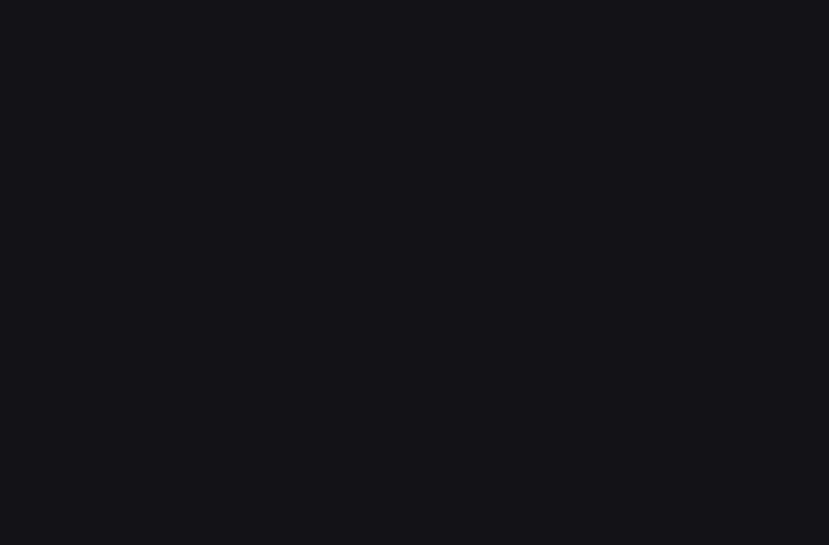
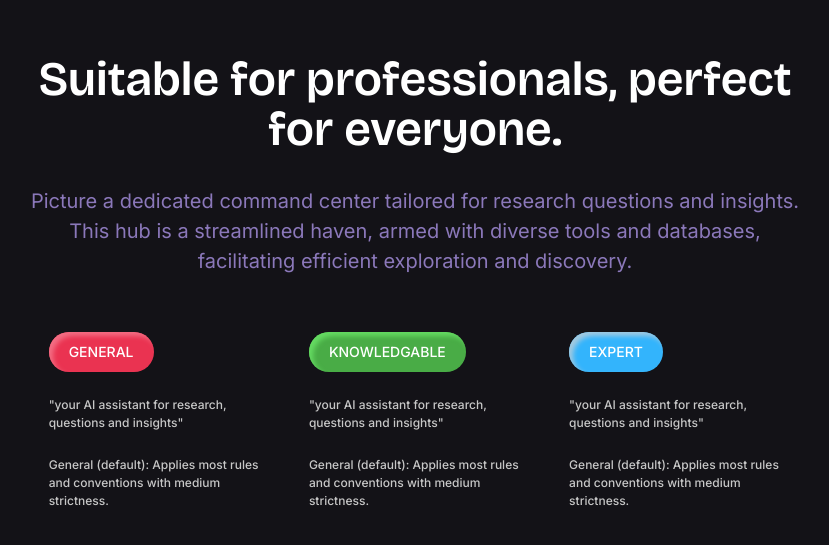
Before and after one commit to mashami/pagebot.ai, a Next.js app: page / in a window 1280 px wide. Shown: the part 3574-4119 px from the top of the page, without its empty margins (225-1054 px from the left). Before the commit the page ends 3493 px from the top, so only its background shows below. Built offline with nearby package versions, Linux system fonts and the light colour scheme.

Commit message:
feat:adding the About section

```diff
--- a/src/app/page.tsx
+++ b/src/app/page.tsx
@@ -3,6 +3,7 @@
 
 import Background from "@/components/Background"
 import { ButtonStart } from "@/components/ButtonStart"
+import { AboutSection } from "@/components/HomeSections /AboutSection"
 import { PriceSection } from "@/components/HomeSections /PriceSection"
 import { YourBuddySection } from "@/components/HomeSections /YourBuddySection"
 import { StarSvg } from "@/components/Icons/Icons"
@@ -55,6 +56,9 @@ export default function Home() {
       </div>
 
       <PriceSection />
+      <div className="md:py-[135px] py-[60px]">
+        <AboutSection />
+      </div>
     </div>
   )
 }
--- /dev/null
+++ b/src/components/HomeSections /AboutSection/AboutSection.tsx
@@ -0,0 +1,76 @@
+/* eslint-disable react/no-unescaped-entities */
+"use client"
+
+import HeadAbout from "./HeadAbout"
+
+const AboutSection = () => {
+  return (
+    <div>
+      <div className="text-center w-[780.7px] mx-auto space-y-8">
+        <h3 className="text-[48px] text-white font-semibold font-bricolage_Grotesque leading-[50px]">
+          Suitable for professionals, perfect for everyone.
+        </h3>
+        <p className="text-[20px] text-[#8B78BA] leading-[30px]">
+          Picture a dedicated command center tailored for research questions and
+          insights. This hub is a streamlined haven, armed with diverse tools
+          and databases, facilitating efficient exploration and discovery.
+        </p>
+        <div className="grid grid-cols-3">
+          <div className="p-6 space-y-6">
+            <div className="w-fit">
+              <HeadAbout
+                text="GENERAL"
+                boxShadow="4px 4px 5px 0px #F36E84 inset"
+                bgColor="var(--Purple-400, #EA3351)"
+              />
+            </div>
+
+            <p className="text-[12px] text-[#C7C7C7] font-medium text-left">
+              "your AI assistant for research, questions and insights"
+            </p>
+            <p className="text-[12px] text-[#C7C7C7] font-medium text-left">
+              General (default): Applies most rules and conventions with medium
+              strictness.
+            </p>
+          </div>
+          <div className="p-6 space-y-6">
+            <div className="w-fit">
+              <HeadAbout
+                text="KNOWLEDGABLE"
+                boxShadow="4px 4px 5px 0px #65DB62 inset"
+                bgColor="var(--Green-500, #49AC46)"
+              />
+            </div>
+
+            <p className="text-[12px] text-[#C7C7C7] font-medium text-left">
+              "your AI assistant for research, questions and insights"
+            </p>
+            <p className="text-[12px] text-[#C7C7C7] font-medium text-left">
+              General (default): Applies most rules and conventions with medium
+              strictness.
+            </p>
+          </div>
+          <div className="p-6 space-y-6">
+            <div className="w-fit">
+              <HeadAbout
+                text="EXPERT"
+                boxShadow="4px 4px 5px 0px #A3C9DF inset"
+                bgColor="var(--White-Blue-400, #33B4FC)"
+              />
+            </div>
+
+            <p className="text-[12px] text-[#C7C7C7] font-medium text-left">
+              "your AI assistant for research, questions and insights"
+            </p>
+            <p className="text-[12px] text-[#C7C7C7] font-medium text-left">
+              General (default): Applies most rules and conventions with medium
+              strictness.
+            </p>
+          </div>
+        </div>
+      </div>
+    </div>
+  )
+}
+
+export default AboutSection
--- /dev/null
+++ b/src/components/HomeSections /AboutSection/HeadAbout.tsx
@@ -0,0 +1,28 @@
+"use client"
+
+import { cn } from "@/lib/utils"
+
+interface HeadAboutProps {
+  bgColor: string
+  text: string
+  boxShadow: string
+}
+const HeadAbout = ({ bgColor, text, boxShadow }: HeadAboutProps) => {
+  return (
+    <div
+      className={cn(
+        "flex items-center justify-center px-[12px] py-2 rounded-full"
+      )}
+      style={{
+        background: bgColor,
+        boxShadow: boxShadow
+      }}
+    >
+      <p className="text-[14px] text-white font-medium leading-5 px-[8px] py-[2px]">
+        {text}
+      </p>
+    </div>
+  )
+}
+
+export default HeadAbout
--- /dev/null
+++ b/src/components/HomeSections /AboutSection/index.ts
@@ -0,0 +1 @@
+export { default as AboutSection } from "./AboutSection"
```
